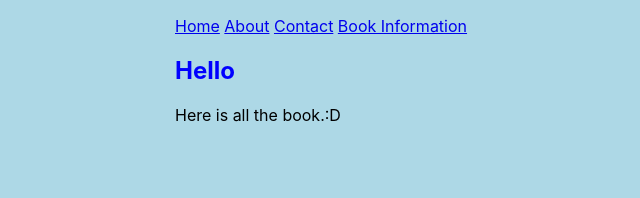
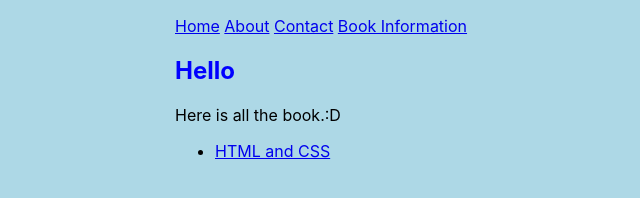
Before and after one commit to Hugo-322/Hugo-Cheang_31_libary, an Eleventy site: page book/index.html in a window 1280 px wide. Shown: the whole page, without its empty margins (115-755 px from the left). Built offline with nearby package versions, Linux system fonts and the light colour scheme; Eleventy itself is replaced by a stand-in of ours; files that its build step writes are made by us from their sources.

Commit message:
Update index.html

```diff
--- a/book/index.html
+++ b/book/index.html
@@ -9,7 +9,7 @@ Here is all the book.:D
 
 
 <ul>
-{%- for post in collections.post reversed -%}
+{%- for book in collections.book reversed -%}
   <li>
     <a href="{{book.url}}">
       {{ book.data.title }}
```
